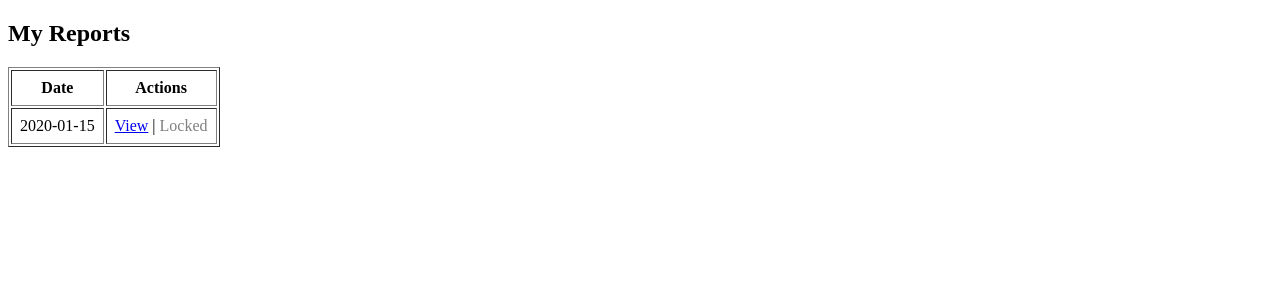
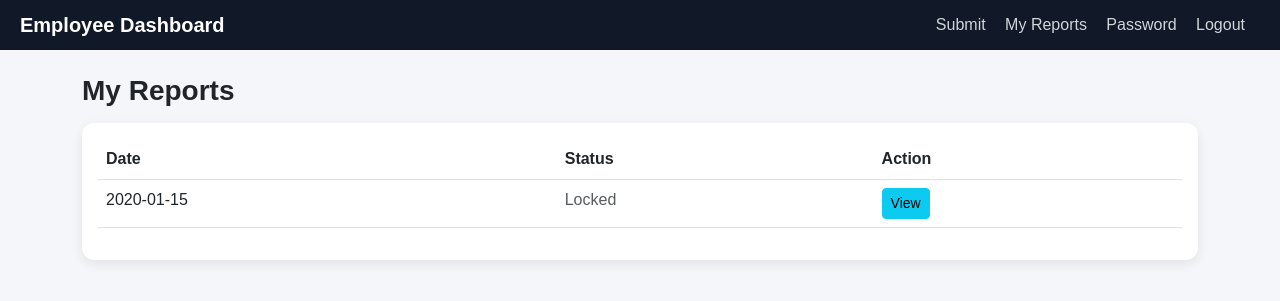
Before and after one commit to CorvusCodeReview/employee-dashboard, a Flask app: page /my_reports in a window 1280 px wide. Shown: the top 301 px of the page. Run offline with Flask 3, Linux system fonts and the light colour scheme; a user stored in the database is signed in; tables that the repository leaves empty hold one stand-in row (values such as "Sample post").

Commit message:
Update my_reports.html

```diff
--- a/templates/my_reports.html
+++ b/templates/my_reports.html
@@ -1,35 +1,35 @@
-<!DOCTYPE html>
-<html>
-<head>
-    <title>My Reports</title>
-</head>
-<body>
+{% extends 'base.html' %}
 
-<h2>My Reports</h2>
+{% block content %}
 
-<table border="1" cellpadding="8">
+<h3 class="page-title">My Reports</h3>
+
+<div class="card p-3">
+
+<table class="table table-hover">
     <tr>
         <th>Date</th>
-        <th>Actions</th>
+        <th>Status</th>
+        <th>Action</th>
     </tr>
 
-    {% for report in reports %}
+    {% for r in reports %}
     <tr>
-        <td>{{ report.date }}</td>
-
+        <td>{{ r.date }}</td>
         <td>
-            <a href="/report/{{ report.id }}">View</a>
-
-            {% if report.date == today %}
-                | <a href="/submit_report">Edit</a>
+            {% if r.date == today %}
+                <span class="text-success">Editable</span>
             {% else %}
-                | <span style="color:gray;">Locked</span>
+                <span class="text-muted">Locked</span>
             {% endif %}
+        </td>
+        <td>
+            <a href="/report/{{ r.id }}" class="btn btn-sm btn-info">View</a>
         </td>
     </tr>
     {% endfor %}
-
 </table>
 
-</body>
-</html>
+</div>
+
+{% endblock %}
```
